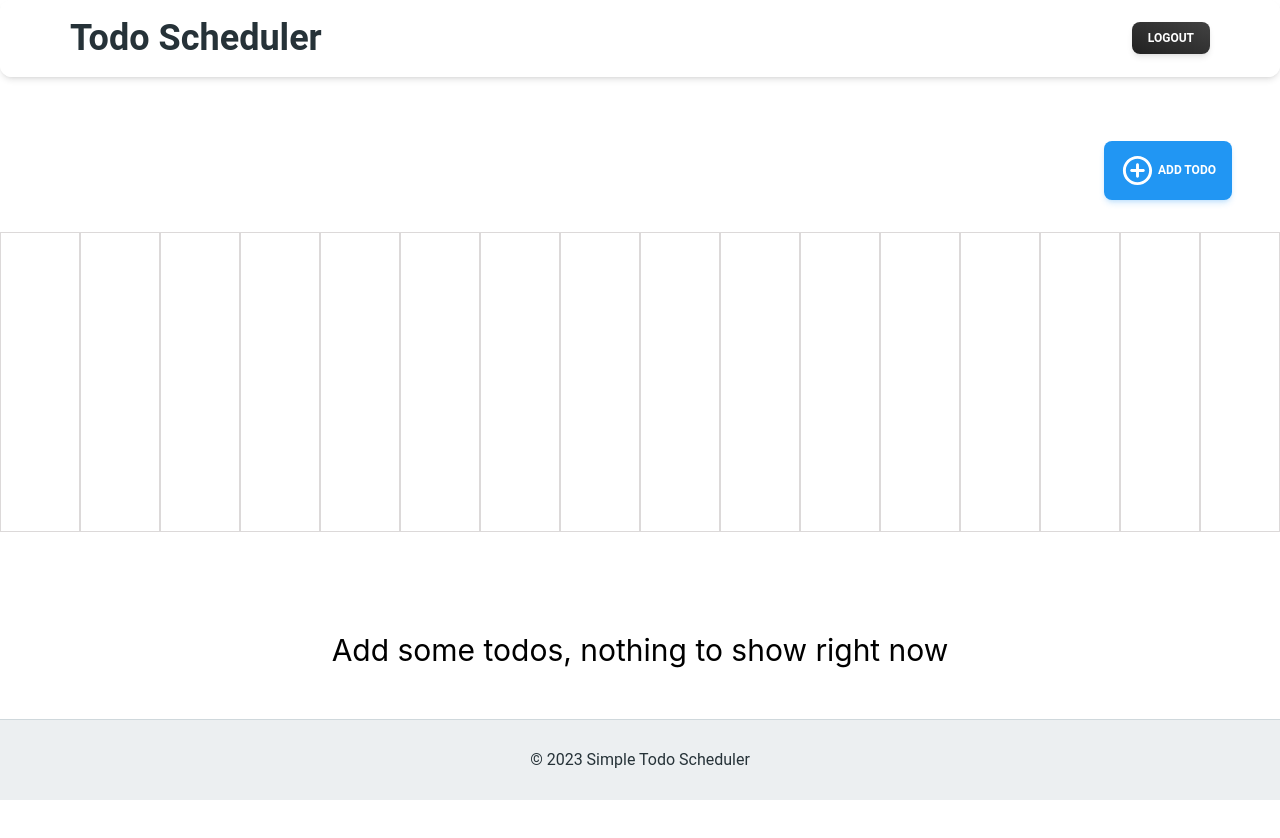
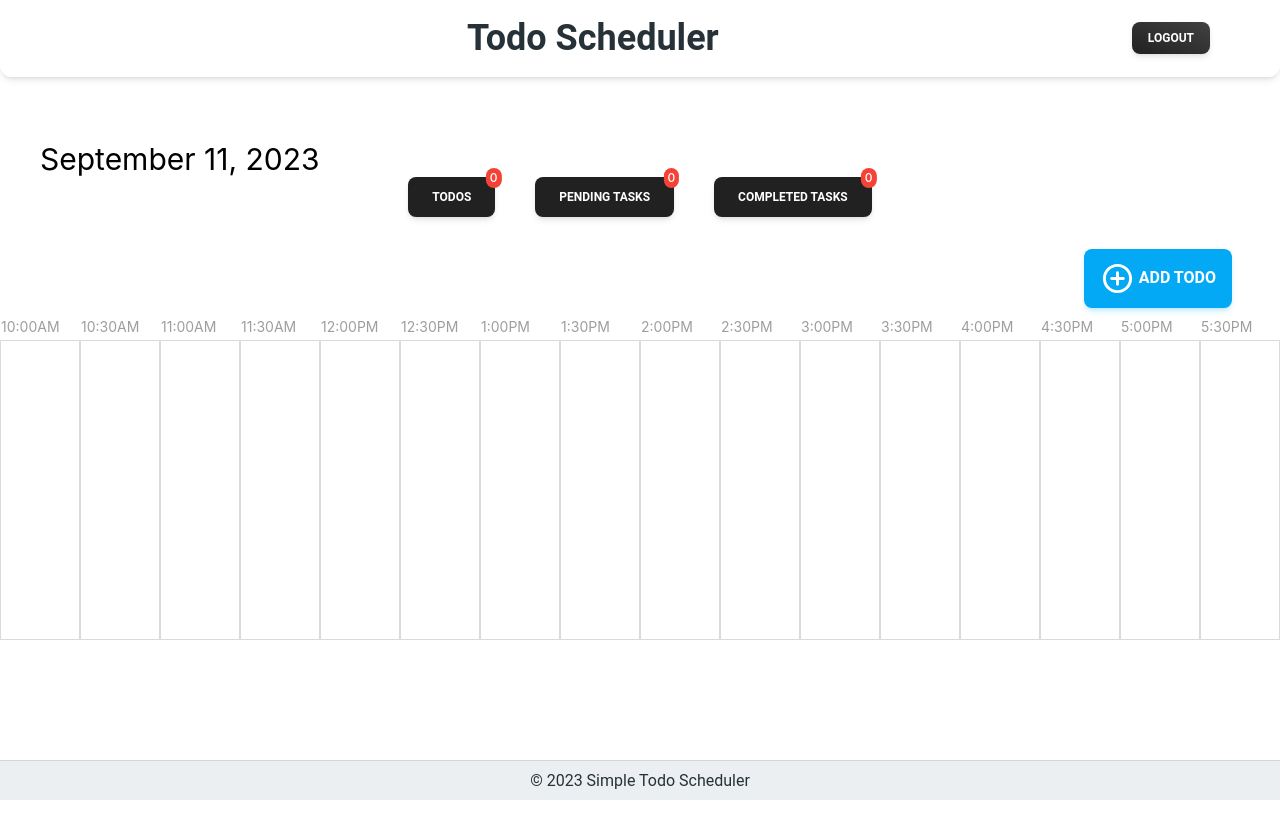
Before and after one commit to prabodhmeshram/todo-scheduler, a React (Create React App) app: page / in a window 1280 px wide. Both pictures are taken after a click on the button "LOGIN". Shown: the top 838 px of the page. Before the commit the page ends 800 px from the top, so only its background shows below. Built offline with nearby package versions, Linux system fonts and the light colour scheme.

Commit message:
Major cosmetic uplifting off App. Introduce slot timeline. Show current date on top. Added badges to show the current status of the tasks

```diff
--- a/src/Components/AddTodo.js
+++ b/src/Components/AddTodo.js
@@ -15,7 +15,11 @@ export default function AddTodo() {
   return (
     <div className="add-todo-container flex flex-row-reverse my-8">
       <div className="add-todo mr-12">
-        <Button onClick={openTodoModal} color="blue" className="px-4">
+        <Button
+          onClick={openTodoModal}
+          color="light-blue"
+          className="px-4 text-md"
+        >
           <AddCircleOutlineRoundedIcon fontSize="large" /> Add Todo
         </Button>
         <AddTodoModal></AddTodoModal>
--- a/src/Components/AddTodoModal.js
+++ b/src/Components/AddTodoModal.js
@@ -142,11 +142,14 @@ export function AddTodoModal(props) {
       <Dialog open={open}>
         <DialogHeader>Add a Todo</DialogHeader>
         <DialogBody divider>
+          <div className="my-2">
             <Input
               label="Add Title"
               value={title}
               onChange={({ target }) => setTitle(target.value)}
             />
+          </div>
+          <div className="my-2">
             <Select
               value={startTime}
               label="Select Start Time"
@@ -158,23 +161,36 @@ export function AddTodoModal(props) {
                 </Option>
               ))}
             </Select>
-          <Select value={endTime} label="Select End Time" onChange={setEndTime}>
+          </div>
+          <div className="my-2">
+            <Select
+              value={endTime}
+              label="Select End Time"
+              onChange={setEndTime}
+            >
               {slots.map((slot, index) => (
                 <Option key={index} value={slot.endTime}>
                   {slot.endTime}
                 </Option>
               ))}
             </Select>
+          </div>
           <h2>Add tasks</h2>
-          <div>
+          <div className="task-container">
             {tasks.map((entry, index) => (
-              <div key={index} className="flex">
+              <div key={index} className="flex my-5">
                 <Input
                   value={entry.text}
                   label="Add Task"
                   onChange={(e) => handleChange(e, index)}
                 />
-                <Button onClick={() => deleteInput(index)}>Delete</Button>
+                <Button
+                  className="mx-4"
+                  color="red"
+                  onClick={() => deleteInput(index)}
+                >
+                  Delete
+                </Button>
               </div>
             ))}
           </div>
@@ -183,7 +199,7 @@ export function AddTodoModal(props) {
               {errorMessage}
             </Alert>
           )}
-          <Button onClick={addEntryClick} className="mt-6">
+          <Button color="blue" onClick={addEntryClick} className="mt-6">
             Add More
           </Button>
         </DialogBody>
--- a/src/Components/Footer.js
+++ b/src/Components/Footer.js
@@ -4,7 +4,7 @@ import React from "react";
 export default function Footer() {
   return (
     <div>
-      <footer className="flex w-full flex-row items-center justify-center border-t bg-blue-gray-50 border-blue-gray-100 py-10 text-center">
+      <footer className="flex w-full flex-row items-center justify-center border-t bg-blue-gray-50 border-blue-gray-100 py-4 text-center">
         <Typography color="blue-gray" className="font-normal">
           &copy; 2023 Simple Todo Scheduler
         </Typography>
--- a/src/Components/Header.js
+++ b/src/Components/Header.js
@@ -13,14 +13,14 @@ export default function Header() {
 
   return (
     <Navbar className="mx-auto py-2">
-      <div className="container mx-auto flex items-center justify-between text-blue-gray-900">
-        <Typography
-          variant="h2"
-          className="mr-4 self-align cursor-pointer py-1.5 "
-        >
-          Todo Scheduler
-        </Typography>
-        {isLoggedIn && (
+      <div className="container mx-auto flex flex-row items-center justify-between text-blue-gray-900">
+        <div></div>
+        <div className="self-center">
+          <Typography variant="h2" className="mr-4 cursor-pointer py-1.5 ">
+            Todo Scheduler
+          </Typography>
+        </div>
+        {isLoggedIn ? (
           <Button
             variant="gradient"
             size="sm"
@@ -29,6 +29,8 @@ export default function Header() {
           >
             <span>Logout</span>
           </Button>
+        ) : (
+          <div></div>
         )}
       </div>
     </Navbar>
--- a/src/Components/TimeSlot.js
+++ b/src/Components/TimeSlot.js
@@ -2,7 +2,7 @@ import React from "react";
 import { useDispatch } from "react-redux";
 import { deleteTodo, openModal, setEditTodo } from "../store/todos";
 import { Delete, Edit } from "@mui/icons-material";
-import { getTimeSlotString } from "../utils/todos";
+import { getHour, getTimeSlotString } from "../utils/todos";
 
 export default function TimeSlot(props) {
   const { slot } = props;
@@ -18,35 +18,50 @@ export default function TimeSlot(props) {
   };
 
   const truncateTitle = (title) => {
-    return title.substring(0, 20) + "...";
+    return title.length <= 20 ? title : title.substring(0, 20) + "...";
   };
+
+  const slotTime = (
+    <div className="-mt-6 text-sm text-left text-gray-500">
+      {getHour(slot.startTime)}
+    </div>
+  );
 
   let todoElement = "";
   if (slot.todo) {
     const { width } = slot.todo;
+
     todoElement = (
-      <div style={{ width: `${width}px` }} className="todo-item">
-        <div className="p-5">{truncateTitle(slot.todo.title)}</div>
-        <div>{getTimeSlotString(slot.todo.startTime, slot.todo.endTime)}</div>
-        <div>
-          Number of tasks <strong>{slot.todo.tasks.length}</strong>
-        </div>
-        <div className="mr-5 cursor-pointer mt-5">
-          <div className="my-3">
+      <>
+        {slotTime}
+        <div
+          style={{ width: `${width}px` }}
+          className="todo-item flex flex-col justify-start text-sm"
+        >
+          <div className="mb-5 mt-2 text-lg">
+            {truncateTitle(slot.todo.title)}
+          </div>
+          <div>{getTimeSlotString(slot.todo.startTime, slot.todo.endTime)}</div>
+          <div className="my-4">
+            Number of tasks <strong>{slot.todo.tasks.length}</strong>
+          </div>
+          <div className="ml-5 mt-5 my-3 flex flex-row gap-5">
             <Edit
               onClick={() => onEditTodo(slot.todo.id)}
               fontSize="medium"
+              className="cursor-pointer"
             ></Edit>
-          </div>
-          <div className="my-3">
             <Delete
               onClick={() => onDeleteTodo(slot.todo.id)}
               fontSize="medium"
+              className="cursor-pointer"
             ></Delete>
           </div>
         </div>
-      </div>
+      </>
     );
+  } else {
+    todoElement = <>{slotTime}</>;
   }
 
   return (
--- a/src/Components/TodoCard.js
+++ b/src/Components/TodoCard.js
@@ -62,6 +62,7 @@ export default function TodoCard(props) {
                   onChange={() => updateTaskState(task.id, !task.isCompleted)}
                 />
                 <DeleteOutline
+                  className="ml-2 mb-2"
                   onClick={() => deleteTask(task.id)}
                   color="error"
                 ></DeleteOutline>
--- a/src/Components/TodoList.js
+++ b/src/Components/TodoList.js
@@ -7,9 +7,13 @@ export default function TodoList() {
   const todos = useSelector(selectTodo);
 
   return (
-    <div className="my-8 flex items-center">
+    <div className="my-14 flex flex-row justify-items-start">
       {todos.length > 0 ? (
-        todos.map((todo) => <TodoCard key={todo.id} todo={todo}></TodoCard>)
+        todos.map((todo) => (
+          <div>
+            <TodoCard key={todo.id} todo={todo}></TodoCard>
+          </div>
+        ))
       ) : (
         <div className="no-todos mt-16">
           Add some todos, nothing to show right now
--- a/src/Pages/Dashboard.js
+++ b/src/Pages/Dashboard.js
@@ -3,13 +3,48 @@ import Footer from "../Components/Footer";
 import TodoContainer from "../Components/TodoContainer";
 import AddTodo from "../Components/AddTodo";
 import TodoList from "../Components/TodoList";
+import dayjs from "../plugins/dayjs";
+import { Badge, Button } from "@material-tailwind/react";
+import { useSelector } from "react-redux";
+import { selectTodo } from "../store/todos";
 
 export default function Dashboard() {
+  const today = dayjs().format("MMMM D, YYYY");
+
+  const todos = useSelector(selectTodo);
+
+  const numberOfTodos = todos.length;
+
+  const [pendingTasks, completedTasks] = todos.reduce(
+    (accumulator, currentTodo) => {
+      const totalTask = currentTodo.tasks.length;
+      const completed = currentTodo.tasks.filter(
+        (task) => task.isCompleted
+      ).length;
+      const pending = totalTask - completed;
+
+      return [accumulator[0] + pending, accumulator[1] + completed];
+    },
+    [0, 0]
+  );
+
   return (
     <div>
       <Header></Header>
       <div>
         <div className="mt-16">
+          <div className="text-3xl text-left ml-10"> {today}</div>
+          <div className="flex gap-10 item-center justify-center">
+            <Badge content={numberOfTodos}>
+              <Button>Todos</Button>
+            </Badge>
+            <Badge content={pendingTasks}>
+              <Button>Pending Tasks</Button>
+            </Badge>
+            <Badge content={completedTasks}>
+              <Button>Completed Tasks</Button>
+            </Badge>
+          </div>
           <AddTodo></AddTodo>
           <TodoContainer className="todo-container"></TodoContainer>
           <TodoList></TodoList>
--- a/src/index.css
+++ b/src/index.css
@@ -58,9 +58,15 @@ footer {
   border-radius: 4px;
   background-color: rgb(230, 124, 115);
   position: absolute;
+  align-items: flex-start;
 }
 
 .no-todos {
   width: 100%;
   font-size: 30px;
 }
+
+.task-container {
+  max-height: 300px;
+  overflow: scroll;
+}
--- a/src/utils/todos.js
+++ b/src/utils/todos.js
@@ -56,9 +56,20 @@ function checkIfEndDateLessThanOrEqualToStartDate(startTime, endTime) {
 }
 
 function getTimeSlotString(startTime, endTime) {
-  return `${dayjs(startTime).format("HH:mm")}-${dayjs(endTime).format(
-    "HH:mmA"
-  )}`;
+  const start =
+    dayjs(startTime).format("mm") === "30"
+      ? dayjs(startTime).format("h:mm")
+      : dayjs(startTime).format("h");
+  const end =
+    dayjs(endTime).format("mm") === "30"
+      ? dayjs(endTime).format("h:mmA")
+      : dayjs(endTime).format("hA");
+
+  return `${start} - ${end}`;
+}
+
+function getHour(date) {
+  return dayjs(date).format("h:mmA");
 }
 
 export {
@@ -68,4 +79,5 @@ export {
   checkIfEndDateLessThanOrEqualToStartDate,
   getTaskObj,
   getTimeSlotString,
+  getHour,
 };
```
Lines whose indentation alone changed are shown as unchanged.
